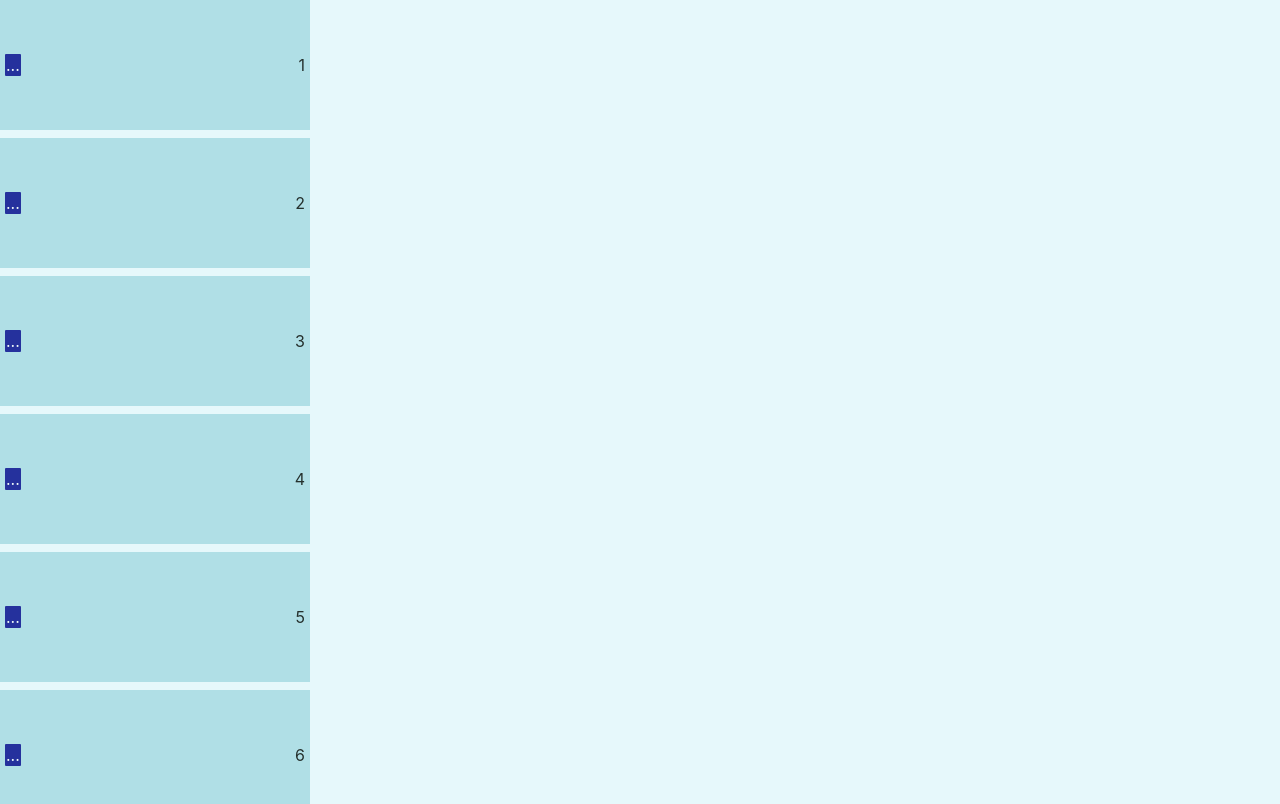
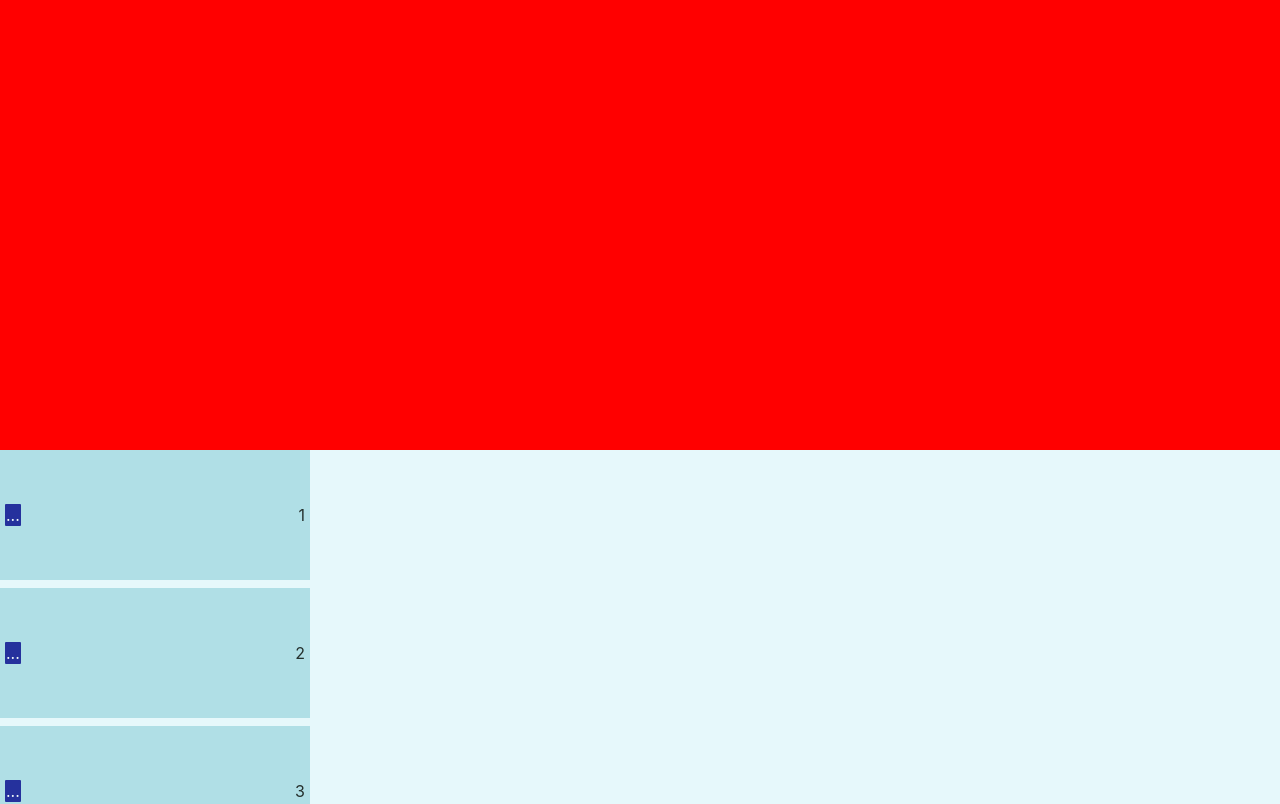
Before and after one commit to nikolay-rusev/dnd-example, a React (Create React App) app: page / in a window 1280 px wide. Shown: the top 804 px of the page. Built offline with nearby package versions, Linux system fonts and the light colour scheme.

Commit message:
feat: add top and bottom containers to offset the dnd container

```diff
--- a/src/DragNDrop.js
+++ b/src/DragNDrop.js
@@ -186,6 +186,8 @@ export default function DragNDrop() {
     const dummyChildren = getDraggableItems({ activeId, items, dummy: true });
 
     return (
+        <>
+            <div style={{ height: 450, backgroundColor: "red" }}></div>
             <div className="dnd-container" ref={containerRef} style={{ position: "relative" }}>
                 <div className="top-fill" style={{ height: topFillHeight }}></div>
                 <div id="dnd-context-container" className="dnd-context-container">
@@ -216,5 +218,7 @@ export default function DragNDrop() {
                     <div className="bottom-fill" style={{ height: bottomFillHeight }}></div>
                 )}
             </div>
+            <div style={{ height: 300, backgroundColor: "red" }}></div>
+        </>
     );
 }
```
Lines whose indentation alone changed are shown as unchanged.
